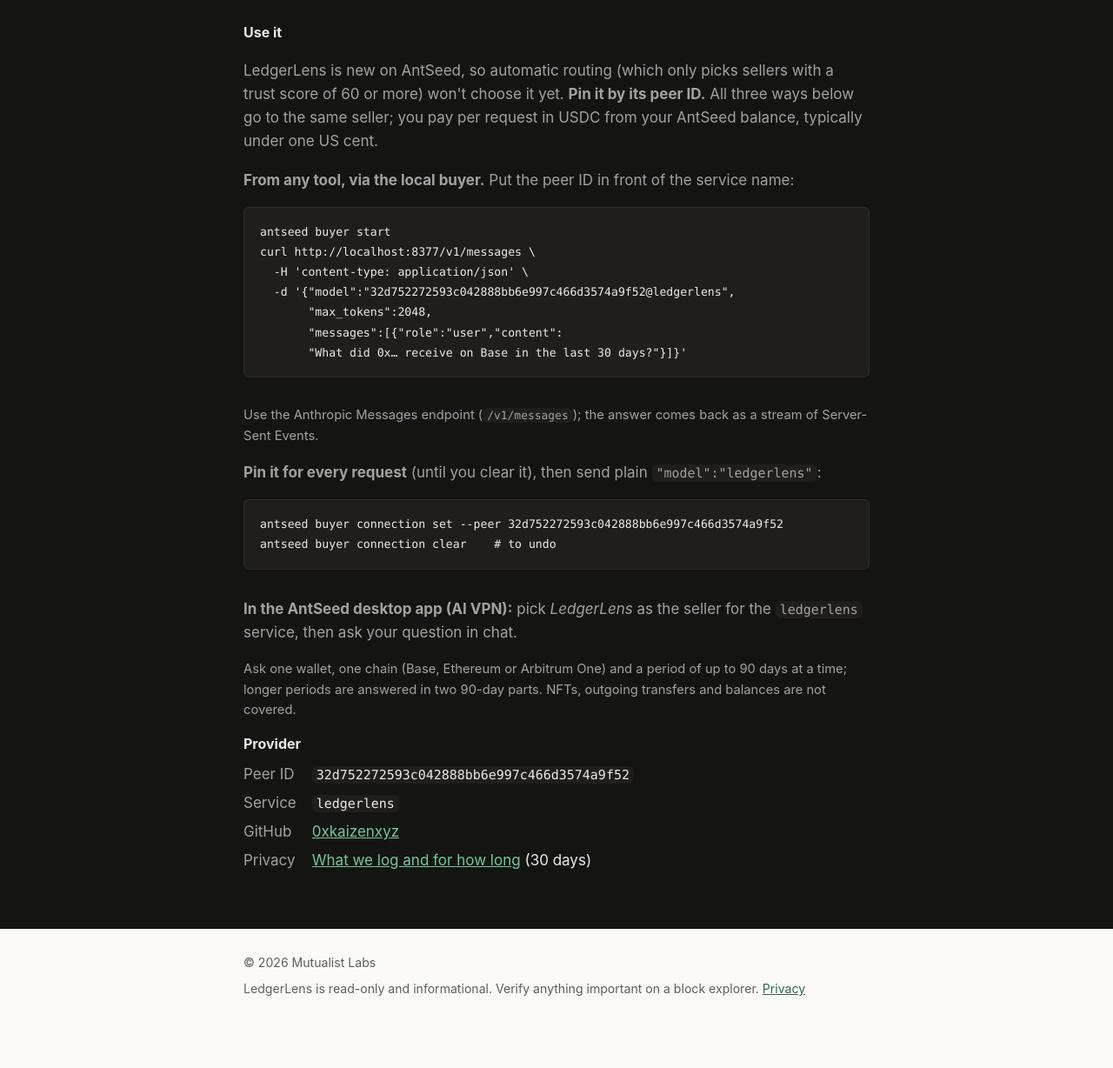
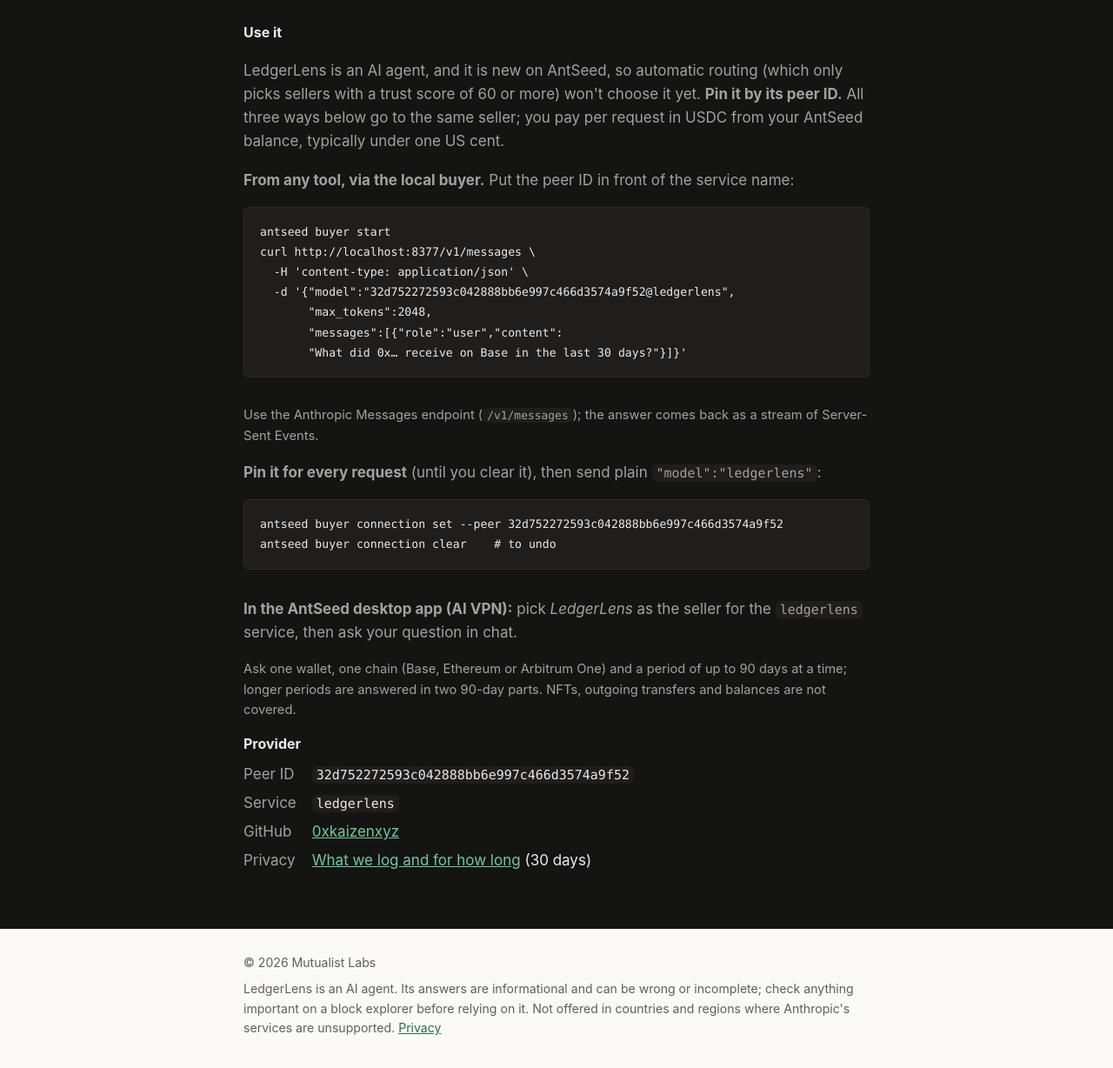
Before and after one commit to 0xkaizenxyz/mutualistlabs-site, a plain HTML site: page index.html in a window 1280 px wide. Shown: the part 1544-2772 px from the top of the page at 87% size. Before the commit the page ends 2733 px from the top, so only its background shows below. Drawn offline with Linux system fonts and the light colour scheme.

Commit message:
LedgerLens: AI notice, reliance wording, unsupported regions

```diff
--- a/index.html
+++ b/index.html
@@ -204,7 +204,7 @@
         </div>
 
         <h3>Use it</h3>
-        <p>LedgerLens is new on AntSeed, so automatic routing (which only picks sellers with a trust score of 60 or more) won't choose it yet. <strong>Pin it by its peer ID.</strong> All three ways below go to the same seller; you pay per request in USDC from your AntSeed balance, typically under one US cent.</p>
+        <p>LedgerLens is an AI agent, and it is new on AntSeed, so automatic routing (which only picks sellers with a trust score of 60 or more) won't choose it yet. <strong>Pin it by its peer ID.</strong> All three ways below go to the same seller; you pay per request in USDC from your AntSeed balance, typically under one US cent.</p>
 
         <p><strong>From any tool, via the local buyer.</strong> Put the peer ID in front of the service name:</p>
 <pre><code>antseed buyer start
@@ -238,7 +238,7 @@ antseed buyer connection clear    # to undo</code></pre>
   <footer>
     <div class="wrap">
       <span>© 2026 Mutualist Labs</span>
-      <span>LedgerLens is read-only and informational. Verify anything important on a block explorer. <a href="/privacy.html">Privacy</a></span>
+      <span>LedgerLens is an AI agent. Its answers are informational and can be wrong or incomplete; check anything important on a block explorer before relying on it. Not offered in countries and regions where Anthropic's services are unsupported. <a href="/privacy.html">Privacy</a></span>
     </div>
   </footer>
 </body>
```
